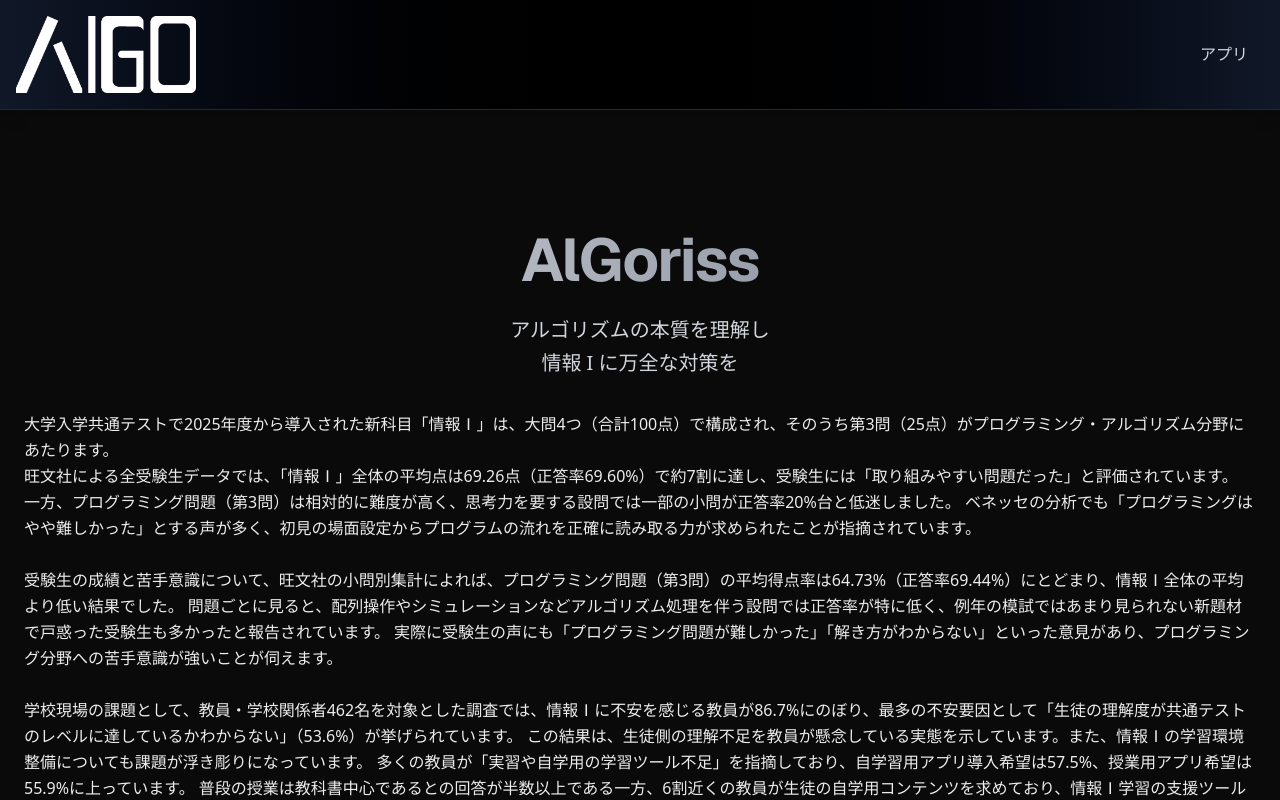
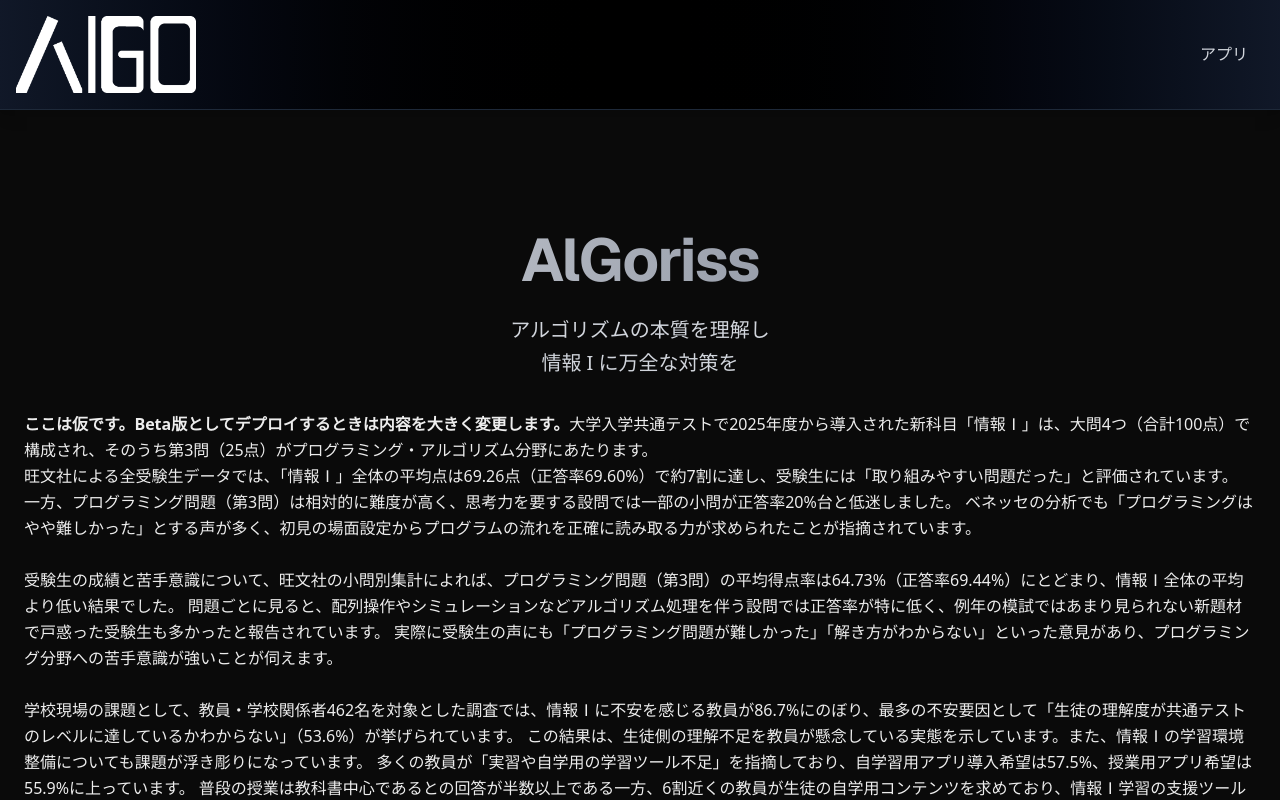
Before and after one commit to zatunohito/algorithm, a Next.js app: page / in a window 1280 px wide. Shown: the top 800 px of the page. Built offline with nearby package versions, Linux system fonts and the light colour scheme.

Commit message:
imp-ADD notes

```diff
--- a/src/app/page.tsx
+++ b/src/app/page.tsx
@@ -11,6 +11,7 @@ export default function Home() {
         <br />
       </p>
       <p className="mt-8 text-left leading-relaxed">
+        <span className="font-bold">ここは仮です。Beta版としてデプロイするときは内容を大きく変更します。</span>
         大学入学共通テストで2025年度から導入された新科目「情報Ⅰ」は、大問4つ（合計100点）で構成され、そのうち第3問（25点）がプログラミング・アルゴリズム分野にあたります。
         <br />
         旺文社による全受験生データでは、「情報Ⅰ」全体の平均点は69.26点（正答率69.60%）で約7割に達し、受験生には「取り組みやすい問題だった」と評価されています。
```
